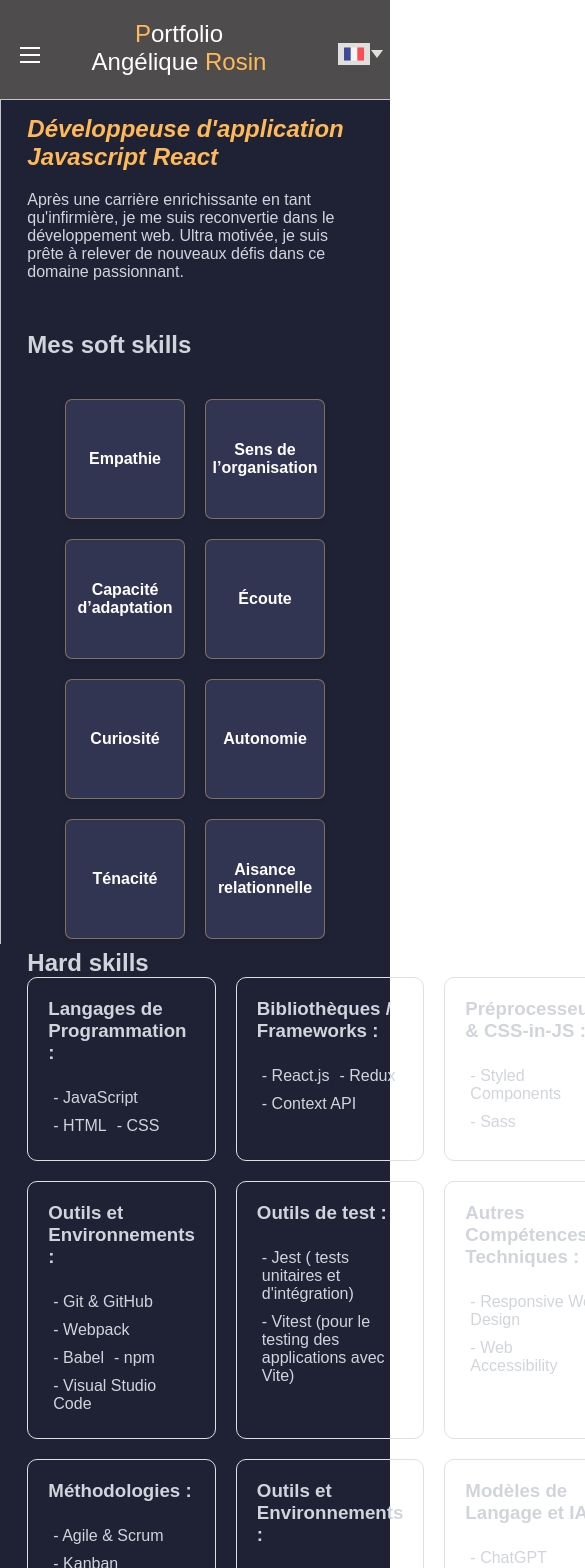
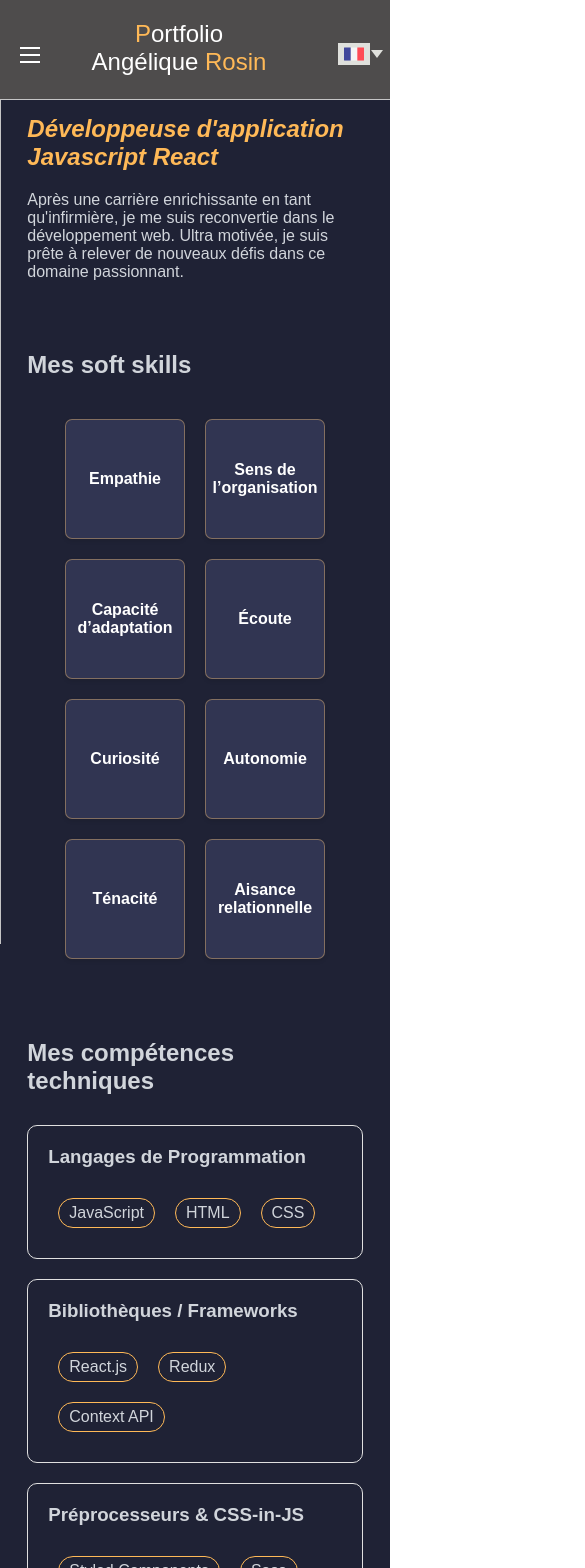
Before and after one commit to angelique31/portfolio-React, a React (Vite) app: page /cv in a window 390 px wide. Shown: the top 1568 px of the page, 585 px wide, since content can reach past the window. Built offline with nearby package versions, Linux system fonts and the light colour scheme.

Commit message:
edit section hard skills, add responsive design

```diff
--- a/src/components/BioComponent/HardSkillsSection/HardSkillsSection.jsx
+++ b/src/components/BioComponent/HardSkillsSection/HardSkillsSection.jsx
@@ -11,87 +11,75 @@ function HardSkillsSection() {
       <CategoryContainer>
         <CategoryTitle>
           {/* <Icon src={JsLogo} /> */}
-          Langages de Programmation :
+          Langages de Programmation
         </CategoryTitle>
-        <Skill>- JavaScript</Skill>
-        <Skill>- HTML</Skill>
-        <Skill>- CSS</Skill>
+        <Skill>JavaScript</Skill>
+        <Skill>HTML</Skill>
+        <Skill>CSS</Skill>
       </CategoryContainer>
 
       <CategoryContainer>
-        <CategoryTitle>Bibliothèques / Frameworks :</CategoryTitle>
-        <Skill>- React.js</Skill>
-        <Skill>- Redux</Skill>
-        <Skill>- Context API</Skill>
+        <CategoryTitle>Bibliothèques / Frameworks</CategoryTitle>
+        <Skill>React.js</Skill>
+        <Skill>Redux</Skill>
+        <Skill>Context API</Skill>
       </CategoryContainer>
 
       <CategoryContainer>
         <CategoryTitle>
           {/* <Icon src={ReactLogo} /> */}
-          Préprocesseurs & CSS-in-JS :
+          Préprocesseurs & CSS-in-JS
         </CategoryTitle>
-        <Skill>- Styled Components</Skill>
-        <Skill>- Sass</Skill>
+        <Skill>Styled Components</Skill>
+        <Skill>Sass</Skill>
       </CategoryContainer>
 
       <CategoryContainer>
         <CategoryTitle>
           {/* <Icon src={ReactLogo} /> */}
-          Outils et Environnements :
+          Outils et Environnements
         </CategoryTitle>
-        <Skill>- Git & GitHub</Skill>
-        <Skill>- Webpack</Skill>
-        <Skill>- Babel</Skill>
-        <Skill>- npm</Skill>
-        <Skill>- Visual Studio Code </Skill>
+        <Skill>Git & GitHub</Skill>
+        <Skill>Webpack</Skill>
+        <Skill>Babel</Skill>
+        <Skill>npm</Skill>
+        <Skill>Visual Studio Code </Skill>
       </CategoryContainer>
 
       <CategoryContainer>
         <CategoryTitle>
           {/* <Icon src={ReactLogo} /> */}
-          Outils de test :
+          Outils de test
         </CategoryTitle>
-        <Skill>- {`Jest ( tests unitaires et d'intégration)`}</Skill>
-        <Skill>- Vitest (pour le testing des applications avec Vite)</Skill>
+        <Skill>{`Jest ( tests unitaires et d'intégration)`}</Skill>
+        <Skill>Vitest (pour le testing des applications avec Vite)</Skill>
       </CategoryContainer>
 
       <CategoryContainer>
         <CategoryTitle>
           {/* <Icon src={ReactLogo} /> */}
-          Autres Compétences Techniques :
+          Autres Compétences Techniques
         </CategoryTitle>
-        <Skill>- Responsive Web Design</Skill>
-        <Skill>- Web Accessibility</Skill>
+        <Skill>Responsive Web Design</Skill>
+        <Skill>Web Accessibility</Skill>
       </CategoryContainer>
 
       <CategoryContainer>
         <CategoryTitle>
           {/* <Icon src={ReactLogo} /> */}
-          Méthodologies :
+          Méthodologies
         </CategoryTitle>
-        <Skill>- Agile & Scrum</Skill>
-        <Skill>- Kanban</Skill>
+        <Skill>Agile & Scrum</Skill>
+        <Skill>Kanban</Skill>
       </CategoryContainer>
 
       <CategoryContainer>
         <CategoryTitle>
           {/* <Icon src={ReactLogo} /> */}
-          Outils et Environnements :
+          Modèles de Langage et IA
         </CategoryTitle>
-        <Skill>- Git & GitHub</Skill>
-        <Skill>- Webpack</Skill>
-        <Skill>- Babel</Skill>
-        <Skill>- npm</Skill>
-        <Skill>- Visual Studio Code </Skill>
-      </CategoryContainer>
-
-      <CategoryContainer>
-        <CategoryTitle>
-          {/* <Icon src={ReactLogo} /> */}
-          Modèles de Langage et IA :
-        </CategoryTitle>
-        <Skill>- ChatGPT</Skill>
-        <Skill>- Midjourney (notions)</Skill>
+        <Skill>ChatGPT</Skill>
+        <Skill>Midjourney (notions)</Skill>
       </CategoryContainer>
     </SkillsContainer>
   );
--- a/src/components/BioComponent/HardSkillsSection/HardSkillsSection.styled.js
+++ b/src/components/BioComponent/HardSkillsSection/HardSkillsSection.styled.js
@@ -4,6 +4,12 @@ export const SkillsContainer = styled.div`
   display: grid;
   grid-template-columns: repeat(3, 1fr);
   gap: 20px;
+  @media (max-width: 905px) {
+    grid-template-columns: repeat(2, 1fr);
+  }
+  @media (max-width: 550px) {
+    grid-template-columns: repeat(1, 1fr);
+  }
 `;
 
 export const CategoryContainer = styled.div`
@@ -31,5 +37,13 @@ export const CategoryTitle = styled.h3`
 
 export const Skill = styled.span`
   display: inline-block;
-  margin: 5px;
+  margin: 10px;
+  padding: 5px 10px;
+  border-radius: 20px;
+  border: 1px solid #ffb957;
+  transition: transform 0.3s ease;
+
+  &:hover {
+    transform: translateY(-3px); // Un petit effet de soulèvement au survol
+  }
 `;
--- a/src/pages/BioPage/BioPage.jsx
+++ b/src/pages/BioPage/BioPage.jsx
@@ -30,17 +30,12 @@ function BioPage() {
           <SoftSkillsSection />
         </section>
         <section>
-          <h2>Hard skills</h2>
-          {/* <ul>
-            {["HTML", "CSS", "Javascript", "React", "Sass"].map((skill) => (
-              <li key={skill}>{skill}</li>
-            ))}
-          </ul> */}
+          <SectionTitle>Mes compétences techniques</SectionTitle>
           <HardSkillsSection />
         </section>
 
         <section>
-          <h2>EXPERIENCES PROFESSIONNELLES</h2>
+          <SectionTitle>EXPERIENCES PROFESSIONNELLES</SectionTitle>
           <ul>
             <li>
               2015 – 2022 : Missions d’intérim au Laboratoire Biolab, Clinique
--- a/src/pages/BioPage/BioPage.styled.js
+++ b/src/pages/BioPage/BioPage.styled.js
@@ -17,5 +17,5 @@ export const BioDescription = styled.p`
 `;
 
 export const SectionTitle = styled.h2`
-  margin: 50px 0 30px 0;
+  margin: 70px 0 30px 0;
 `;
```
